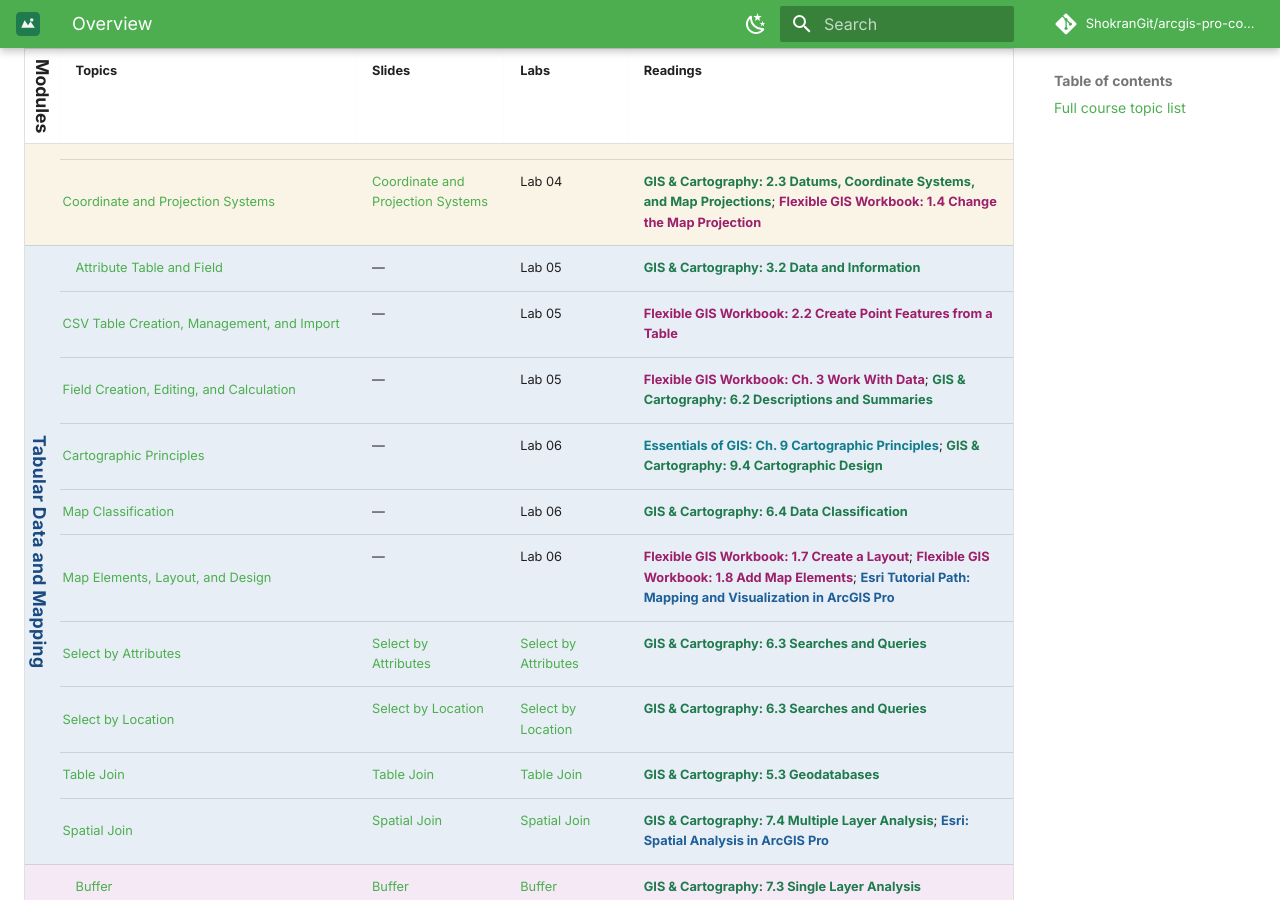
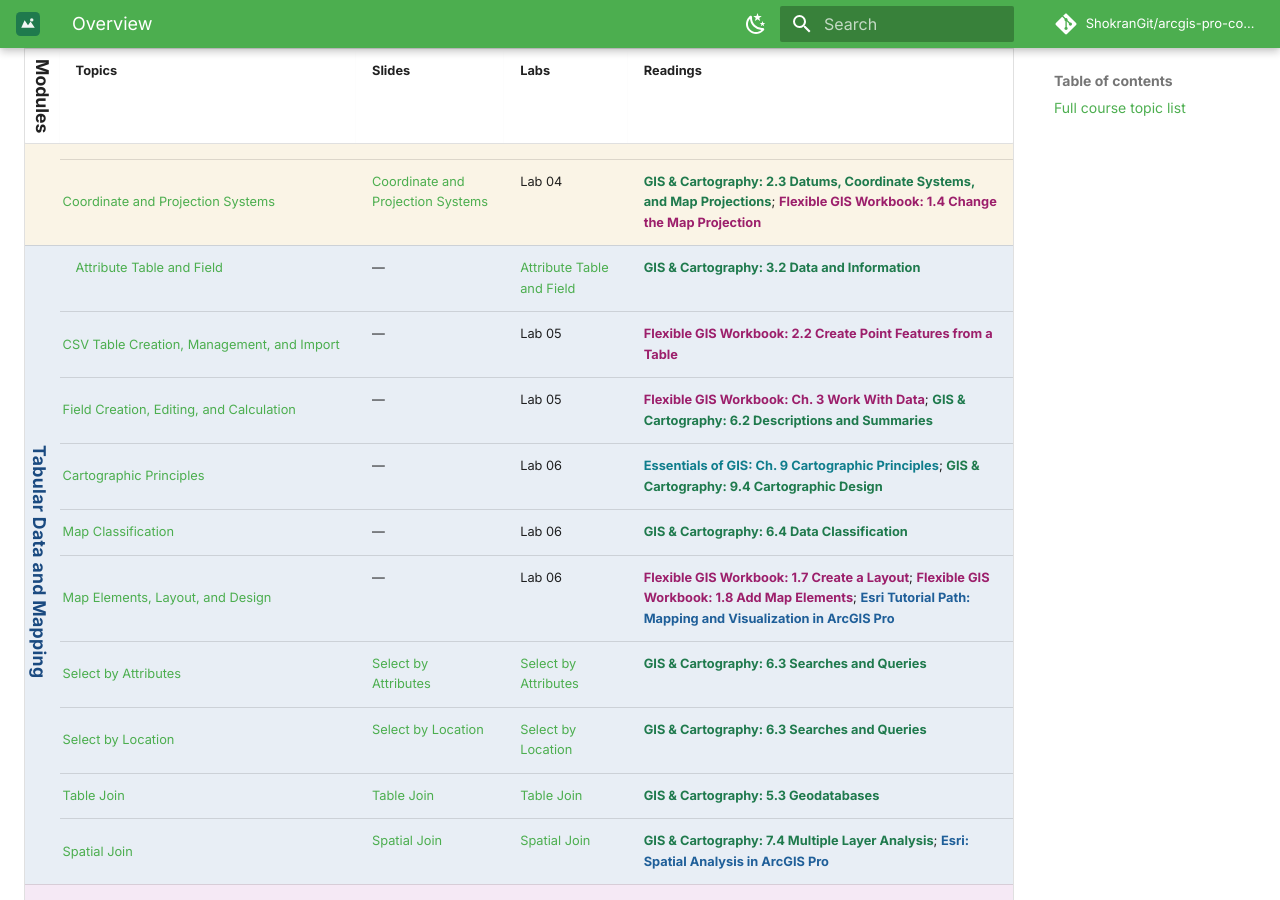
Before and after one commit to ShokranGit/arcgis-pro-course, an MkDocs documentation site: the page built from docs/lessons/index.md, in a window 1280 px wide and 900 px high, scrolled down 1192 px. Built offline with MkDocs 1.6.1 and Material for MkDocs 9.7.7, drawn with Linux system fonts in a browser that asks for light colours; comment, search, counter and statistics services are not loaded.

Commit message:
Link the Attribute Table and Field lab in the lessons table

```diff
--- a/docs/lessons/index.md
+++ b/docs/lessons/index.md
@@ -20,7 +20,7 @@ A date-free, college-agnostic view of every topic in the course. This list isn't
 | <span class="module-badge module-intro">Introduction, Foundations, and Data Management</span> | [Data Resources Exploration](02b-data-management.md); [Data Acquisition](02b-data-management.md); [Adding Data](02b-data-management.md) | — | Lab 03 / Lab 04 | [Flexible GIS Workbook: Appendix A GIS Data Repositories](https://mlpp.pressbooks.pub/flexiblegisworkbookpro/back-matter/appendix/){: .src-workbook}; [GIS & Cartography: 5.2 Geographic Data Acquisition](https://slcc.pressbooks.pub/maps/chapter/5-2/){: .src-cartography}; [Essentials of GIS: Ch. 3 Data, Information, and Where to Find Them](https://saylordotorg.github.io/text_essentials-of-geographic-information-systems/s07-data-information-and-where-to-.html){: .src-essentials}; [Flexible GIS Workbook: 1.3 Add Data to the Map](https://mlpp.pressbooks.pub/flexiblegisworkbookpro/chapter/1-3-add-data-to-the-map/){: .src-workbook} |
 | <span class="module-badge module-intro">Introduction, Foundations, and Data Management</span> | [Project, Map, Layer, and Geodatabase Creation](02-data-layers-coordinate-systems.md) | — | Lab 04 | [Flexible GIS Workbook: 1.1 Start a New Project](https://mlpp.pressbooks.pub/flexiblegisworkbookpro/chapter/chapter-1/){: .src-workbook}; [GIS & Cartography: 5.3 Geodatabases](https://slcc.pressbooks.pub/maps/chapter/5-3/){: .src-cartography} |
 | <span class="module-badge module-intro">Introduction, Foundations, and Data Management</span> | [Coordinate and Projection Systems](../concepts/coordinate-systems.md) | [Coordinate and Projection Systems](../slides/projection.md) | Lab 04 | [GIS & Cartography: 2.3 Datums, Coordinate Systems, and Map Projections](https://slcc.pressbooks.pub/maps/chapter/2-3/){: .src-cartography}; [Flexible GIS Workbook: 1.4 Change the Map Projection](https://mlpp.pressbooks.pub/flexiblegisworkbookpro/chapter/1-4-change-the-map-projection/){: .src-workbook} |
-| <span class="module-badge module-tabular">Tabular Data and Mapping</span> | [Attribute Table and Field](../concepts/attribute-tables.md) | — | Lab 05 | [GIS & Cartography: 3.2 Data and Information](https://slcc.pressbooks.pub/maps/chapter/3-2/){: .src-cartography} |
+| <span id="attribute-table-and-field" class="module-badge module-tabular">Tabular Data and Mapping</span> | [Attribute Table and Field](../concepts/attribute-tables.md) | — | [Attribute Table and Field](../labs/attribute-table-and-field/) | [GIS & Cartography: 3.2 Data and Information](https://slcc.pressbooks.pub/maps/chapter/3-2/){: .src-cartography} |
 | <span class="module-badge module-tabular">Tabular Data and Mapping</span> | [CSV Table Creation, Management, and Import](03c-tabular-data-management.md) | — | Lab 05 | [Flexible GIS Workbook: 2.2 Create Point Features from a Table](https://mlpp.pressbooks.pub/flexiblegisworkbookpro/chapter/2-2-create-point-features-from-a-table/){: .src-workbook} |
 | <span class="module-badge module-tabular">Tabular Data and Mapping</span> | [Field Creation, Editing, and Calculation](03c-tabular-data-management.md) | — | Lab 05 | [Flexible GIS Workbook: Ch. 3 Work With Data](https://mlpp.pressbooks.pub/flexiblegisworkbookpro/part/work-with-data/){: .src-workbook}; [GIS & Cartography: 6.2 Descriptions and Summaries](https://slcc.pressbooks.pub/maps/chapter/6-2/){: .src-cartography} |
 | <span class="module-badge module-tabular">Tabular Data and Mapping</span> | [Cartographic Principles](04-symbology-map-design.md) | — | Lab 06 | [Essentials of GIS: Ch. 9 Cartographic Principles](https://saylordotorg.github.io/text_essentials-of-geographic-information-systems/s13-cartographic-principles.html){: .src-essentials}; [GIS & Cartography: 9.4 Cartographic Design](https://slcc.pressbooks.pub/maps/chapter/9-4/){: .src-cartography} |
```
